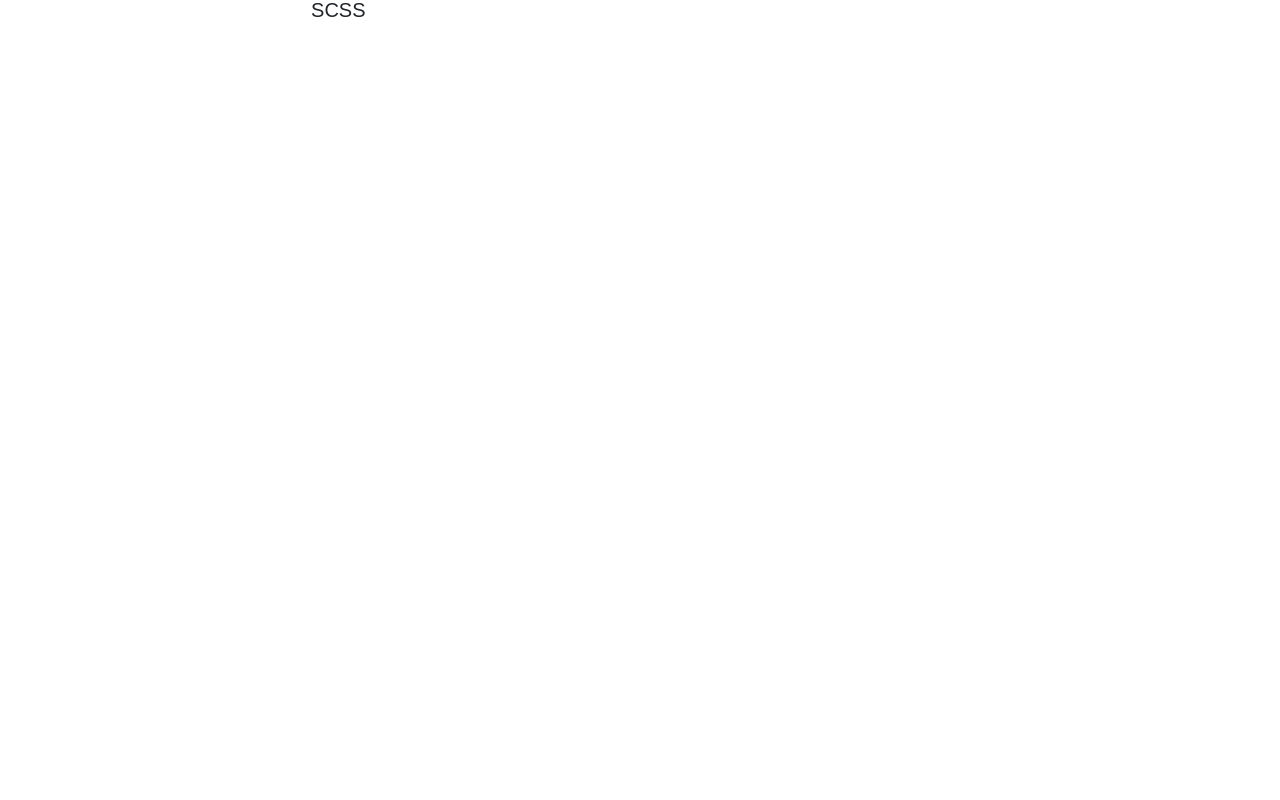
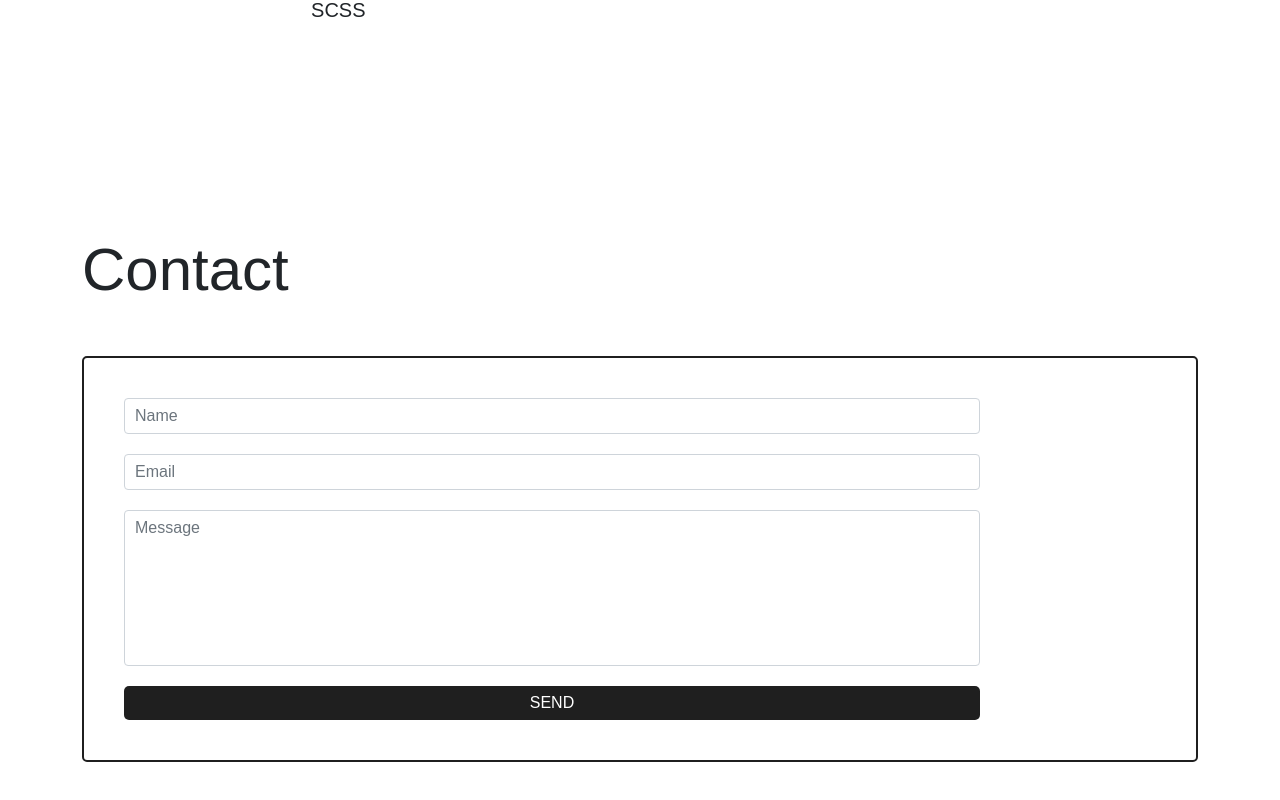
Before and after one commit to courtamos/courtamos-portfolio, a React (Create React App) app: page / in a window 1280 px wide. Shown: the part 3735-4535 px from the top of the page. Before the commit the page ends 3919 px from the top, so only its background shows below. Built offline with nearby package versions, Linux system fonts and the light colour scheme.

Commit message:
create contact form component and styles

```diff
--- a/package.json
+++ b/package.json
@@ -3,6 +3,7 @@
   "version": "0.1.0",
   "private": true,
   "dependencies": {
+    "@formspree/react": "^2.2.3",
     "@fortawesome/fontawesome-svg-core": "^1.2.35",
     "@fortawesome/free-brands-svg-icons": "^5.15.3",
     "@fortawesome/free-solid-svg-icons": "^5.15.3",
--- a/src/App.tsx
+++ b/src/App.tsx
@@ -5,6 +5,7 @@ import { Banner } from "./components/Banner";
 import { About } from "./components/About/About";
 import { Project } from "./components/Project/Project";
 import { Tools } from "./components/Tools/Tools";
+import { Contact } from "./components/Contact/Contact";
 
 const App = () => {
   return (
@@ -14,6 +15,7 @@ const App = () => {
       <About />
       <Project />
       <Tools />
+      <Contact />
     </Container>
   );
 };
--- /dev/null
+++ b/src/components/Contact/Contact.tsx
@@ -0,0 +1,11 @@
+import React from "react";
+import { ContactForm } from "./ContactForm";
+
+export const Contact = () => {
+  return (
+    <section>
+      <h1 style={{ margin: "50px 0px" }}>Contact</h1>
+      <ContactForm />
+    </section>
+  );
+};
--- /dev/null
+++ b/src/components/Contact/ContactForm.tsx
@@ -0,0 +1,43 @@
+import React from "react";
+import { useForm } from "@formspree/react";
+import { Col, FormGroup } from "reactstrap";
+import { StyledForm, StyledInput, StyledButton } from "./styled";
+
+export const ContactForm = () => {
+  const [state, handleSubmit] = useForm("xbjqklgw");
+
+  if (state.succeeded) {
+    return (
+      <div>
+        Thank you for your message! I'll get back to you as soon as possible
+      </div>
+    );
+  }
+
+  return (
+    <StyledForm onSubmit={handleSubmit}>
+      <FormGroup row>
+        <Col sm={10}>
+          <StyledInput type="text" name="name" placeholder="Name" />
+        </Col>
+        <Col sm={10}>
+          <StyledInput type="email" name="email" placeholder="Email" />
+        </Col>
+        <Col sm={10}>
+          <StyledInput
+            type="textarea"
+            name="message"
+            id="message"
+            rows="6"
+            placeholder="Message"
+          />
+        </Col>
+        <Col sm={10}>
+          <StyledButton type="submit" disabled={state.submitting}>
+            SEND
+          </StyledButton>
+        </Col>
+      </FormGroup>
+    </StyledForm>
+  );
+};
--- /dev/null
+++ b/src/components/Contact/styled.tsx
@@ -0,0 +1,25 @@
+import styled from "styled-components";
+import { Button, Form, Input } from "reactstrap";
+
+export const StyledForm = styled(Form)`
+  text-align: center;
+  border: #1f1f1f solid 2px;
+  border-radius: 5px;
+  padding: 40px;
+`;
+
+export const StyledInput = styled(Input)`
+  padding: 5px 10px;
+  margin-bottom: 20px;
+  width: 100%;
+  resize: none;
+`;
+
+export const StyledButton = styled(Button)`
+  color: white;
+  background: #1f1f1f;
+  border: none;
+  border-radius: 5px;
+  padding: 5px 10px;
+  width: 100%;
+`;
```
Also changed, not shown: 1 other file (tests, documents, lock files or other folders).
